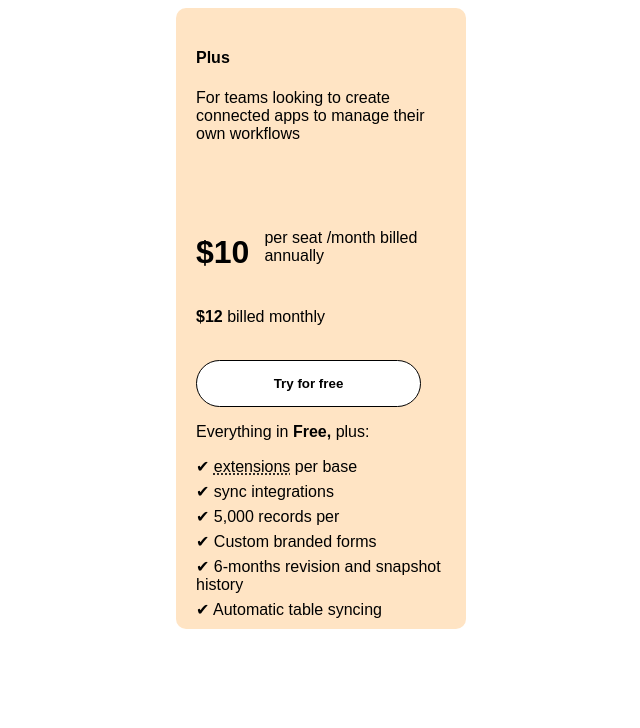
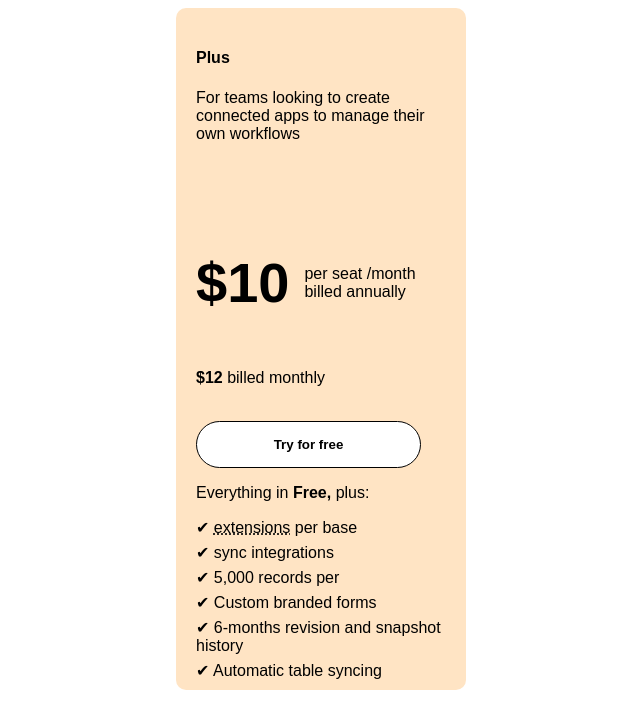
Before and after one commit to Marycynthia2020/Airtable-pricing-card, a plain HTML site: page index.html in a window 1280 px wide. Shown: the whole page, without its empty margins (319-959 px from the left). Drawn offline with Linux system fonts and the light colour scheme.

Commit message:
made some touches

```diff
--- a/index.html
+++ b/index.html
@@ -29,12 +29,16 @@
             display: flex;
             flex-direction: row;
             gap: 15px;
+            align-items: center;
         }
         span {
             text-decoration: dotted underline;
         }
         .last p {
             margin-bottom: -10px;
+        }
+        h1 {
+            font-size: 3.5rem;
         }
     </style>
 </head>
@@ -61,7 +65,5 @@
         <p>✔ 6-months revision and snapshot history</p>
         <p>✔ Automatic table syncing</p>
     </div>
-
-   </div>
 </body>
 </html>
```
